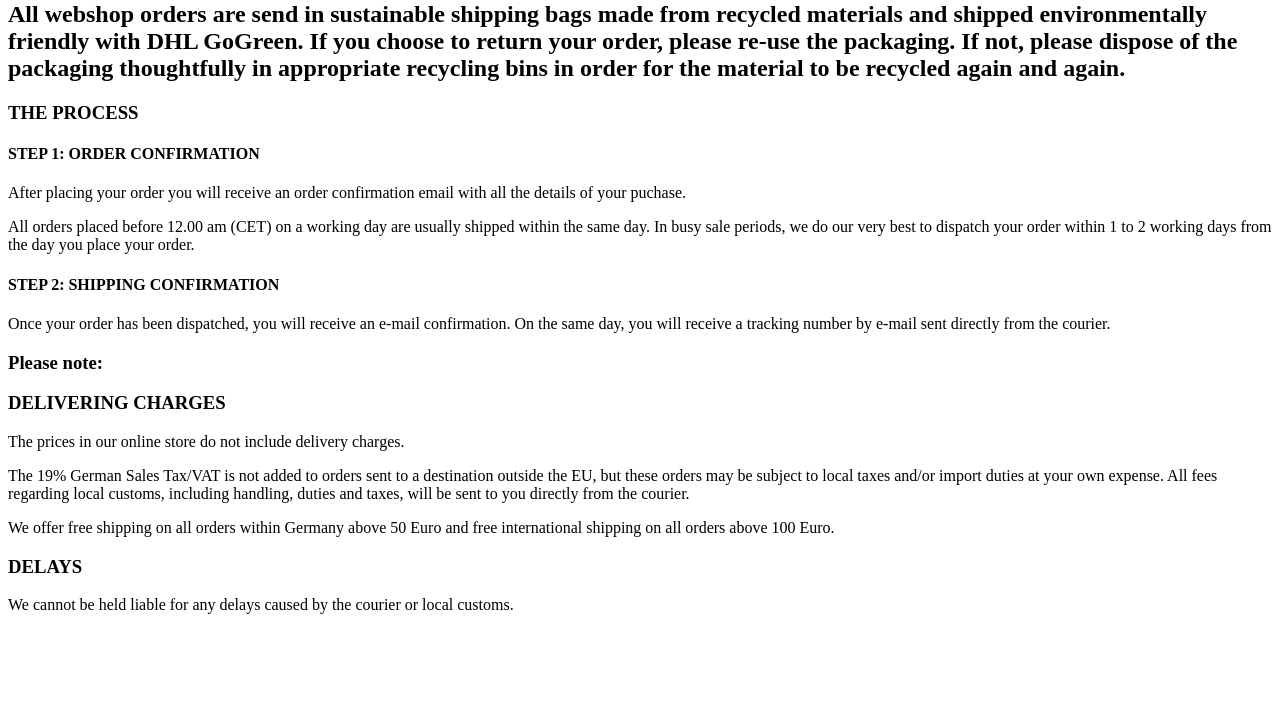
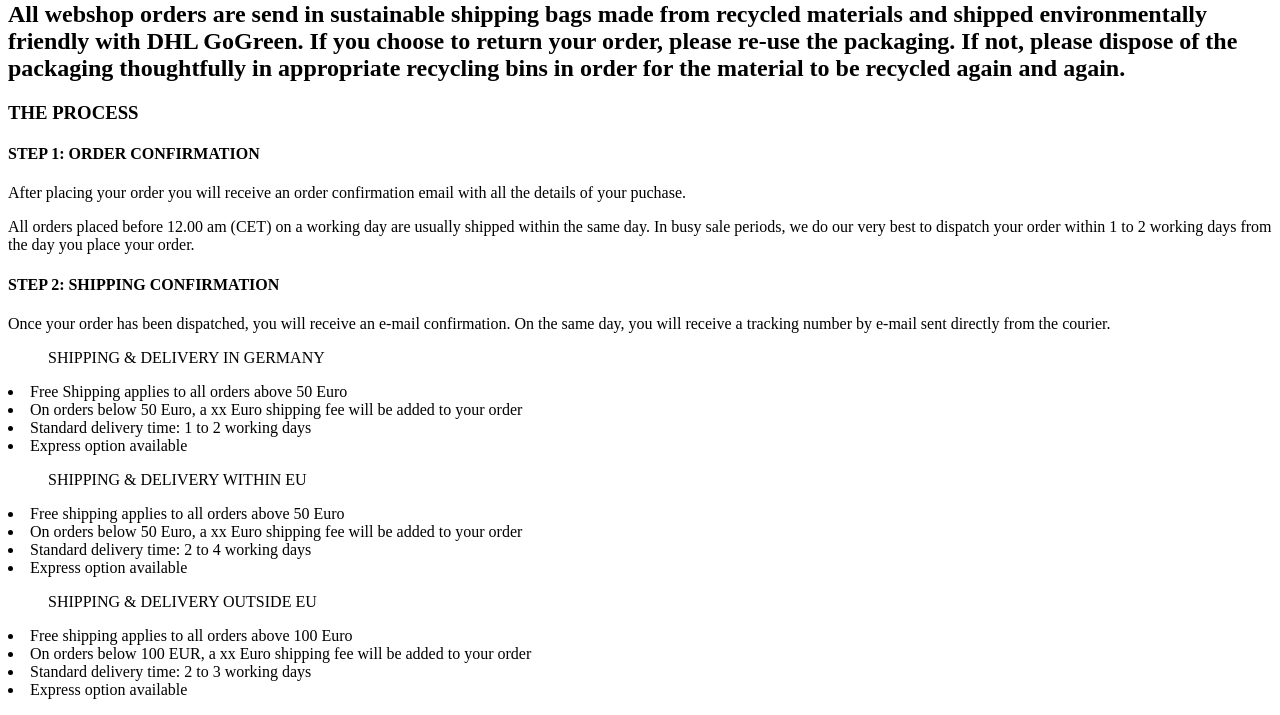
Before and after one commit to Jay-am/testing, a plain HTML site: page HTML/WEBSITE/delivery.html in a window 1280 px wide. Shown: the part 79-794 px from the top of the page. Drawn offline with Linux system fonts and the light colour scheme; files that its build step writes are made by us from their sources.

Commit message:
adjustments delivery

```diff
--- a/HTML/WEBSITE/delivery.html
+++ b/HTML/WEBSITE/delivery.html
@@ -43,9 +43,42 @@
           e-mail sent directly from the courier.
         </p>
 
+        <ul>
+          SHIPPING & DELIVERY IN GERMANY
+        </ul>
+        <li>Free Shipping applies to all orders above 50 Euro</li>
+        <li>
+          On orders below 50 Euro, a xx Euro shipping fee will be added to your
+          order
+        </li>
+        <li>Standard delivery time: 1 to 2 working days</li>
+        <li>Express option available</li>
+
+        <ul>
+          SHIPPING & DELIVERY WITHIN EU
+        </ul>
+        <li>Free shipping applies to all orders above 50 Euro</li>
+        <li>
+          On orders below 50 Euro, a xx Euro shipping fee will be added to your
+          order
+        </li>
+        <li>Standard delivery time: 2 to 4 working days</li>
+        <li>Express option available</li>
+
+        <ul>
+          SHIPPING & DELIVERY OUTSIDE EU
+        </ul>
+        <li>Free shipping applies to all orders above 100 Euro</li>
+        <li>
+          On orders below 100 EUR, a xx Euro shipping fee will be added to your
+          order
+        </li>
+        <li>Standard delivery time: 2 to 3 working days</li>
+        <li>Express option available</li>
+
         <h3>Please note:</h3>
 
-        <h3>DELIVERING CHARGES</h3>
+        <h4>DELIVERING CHARGES</h4>
         <p>The prices in our online store do not include delivery charges.</p>
         <p>
           The 19% German Sales Tax/VAT is not added to orders sent to a
@@ -54,12 +87,8 @@
           local customs, including handling, duties and taxes, will be sent to
           you directly from the courier.
         </p>
-        <p>
-          We offer free shipping on all orders within Germany above 50 Euro and
-          free international shipping on all orders above 100 Euro.
-        </p>
 
-        <h3>DELAYS</h3>
+        <h4>DELAYS</h4>
         <p>
           We cannot be held liable for any delays caused by the courier or local
           customs.
```
